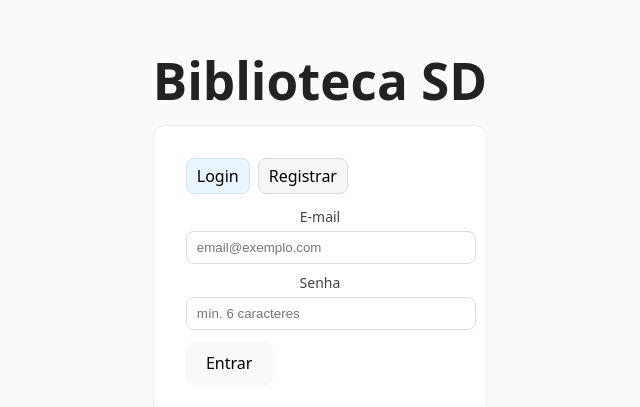
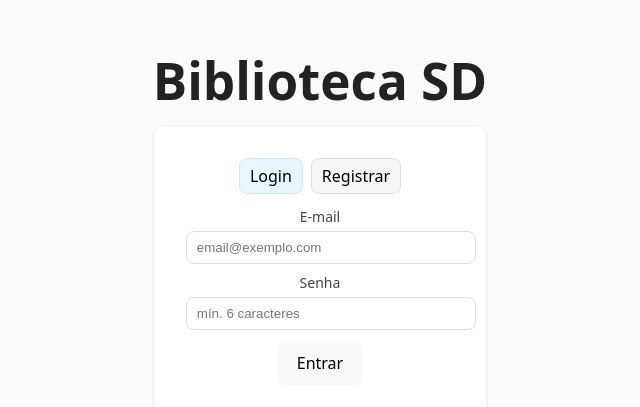
Before and after one commit to welisonandrade/Disciplina-SD, a Vue app in the folder client/: page /dashboard in a window 1280 px wide. Shown: the part 165-572 px from the top of the page, without its empty margins (320-960 px from the left). Built offline with nearby package versions, Linux system fonts and the light colour scheme.

Commit message:
centraliza botões

```diff
--- a/client/src/components/Dashboard.vue
+++ b/client/src/components/Dashboard.vue
@@ -219,14 +219,24 @@ h1 { margin: 0 0 16px; }
   padding: 16px; box-shadow: 0 1px 2px rgba(0,0,0,.04);
 }
 
-.tabs { display: flex; gap: 8px; margin-bottom: 12px; }
+.tabs {
+  display: flex;
+  justify-content: center;  /* centraliza os botões dentro do card */
+  gap: 8px;
+  margin-bottom: 12px;
+}
 .tabs button { padding: 6px 10px; border-radius: 8px; border: 1px solid #ddd; background: #f6f6f6; }
 .tabs .active { background: #e9f5ff; border-color: #cde8ff; }
 
 label { display: block; margin-top: 8px; font-size: 14px; color: #444; }
 input { width: 100%; padding: 8px 10px; margin-top: 4px; border: 1px solid #ddd; border-radius: 8px; }
 
-.actions { margin-top: 12px; display: flex; gap: 8px; }
+.actions {
+  margin-top: 12px;
+  display: flex;
+  justify-content: center; /* centraliza os botões */
+  gap: 8px;
+}
 button { cursor: pointer; border: 1px solid #ddd; border-radius: 8px; padding: 8px 12px; background: #f7f7f7; }
 button:hover { background: #f0f0f0; }
 button.danger { border-color: #ffd3d3; background: #ffecec; }
```
